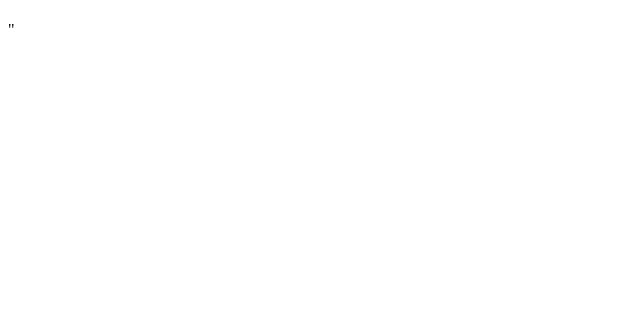
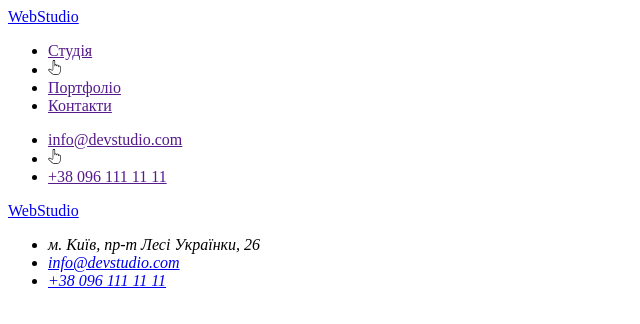
Before and after one commit to Tatiana1910/goit-markup-hw-01, a plain HTML site: page index.html in a window 1280 px wide. Shown: the whole page, without its empty margins (0-640 px from the left). Drawn offline with Linux system fonts and the light colour scheme.

Commit message:
update index.html

```diff
--- a/index.html
+++ b/index.html
@@ -1,12 +1,47 @@
 <!DOCTYPE html>
-<html lang="en">
-<head>
+<html lang="uk">
+ <head>
     <meta charset="UTF-8">
     <meta http-equiv="X-UA-Compatible" content="IE=edge">
     <meta name="viewport" content="width=device-width, initial-scale=1.0">
     <title>Document</title>
-</head>
-<body>
-    <h1 class="full"></h1>"
-</body>
+ </head>
+ <body>
+  <header>
+        <nav>
+     <a href="index.html">
+     WebStudio
+     </a>
+
+     <ul>
+         <li><a href="">Студія</a></li>
+         <li><a href="">
+                <img src="./images/vector.svg" alt="вектор" width="13" />
+            </a></li>
+         <li><a href="">Портфоліо</a></li>
+         <li><a href="">Контакти</a></li>
+     </ul>
+        </nav>
+      <ul>
+        <li><a href="">info@devstudio.com</a></li>
+        <li><a href="">
+            <img src="./images/vector.svg" alt="вектор" width="13"/>
+        </a></li>
+        <li><a href="">+38 096 111 11 11</a></li>
+      </ul>
+  </header>
+  <main></main>
+  <footer>
+       <a href="index.html">
+        WebStudio
+       </a>
+       <address>
+      <ul>
+       <li>м. Київ, пр-т Лесі Українки, 26</li>
+       <li><a href="mailto:info@devstudio.com">info@devstudio.com</a></li>
+       <li><a href="tel:+380961111111">+38 096 111 11 11</a></li>
+      </ul>
+      </address>
+  </footer>
+ </body>
 </html>
```
Also changed, not shown: .prettierrc.json (added), images/logo.svg.svg (added), images/vector.svg (added).
